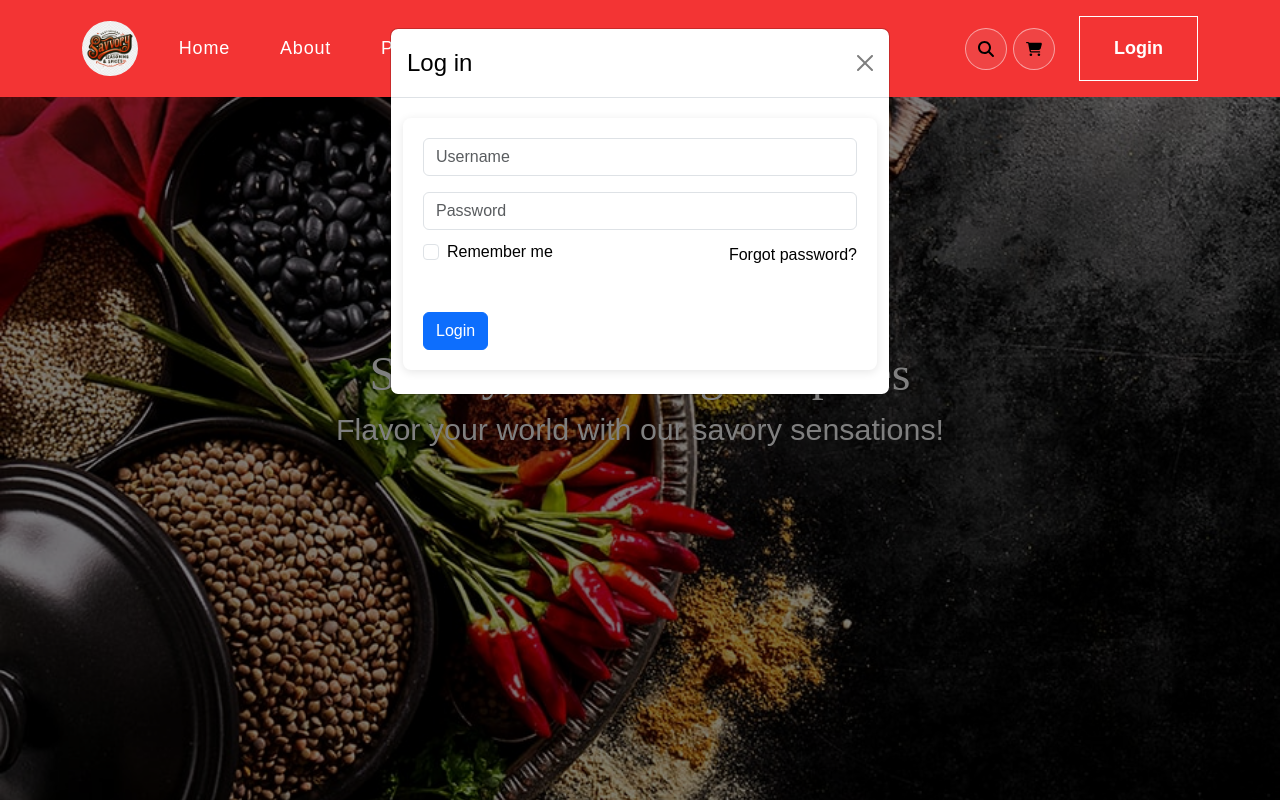
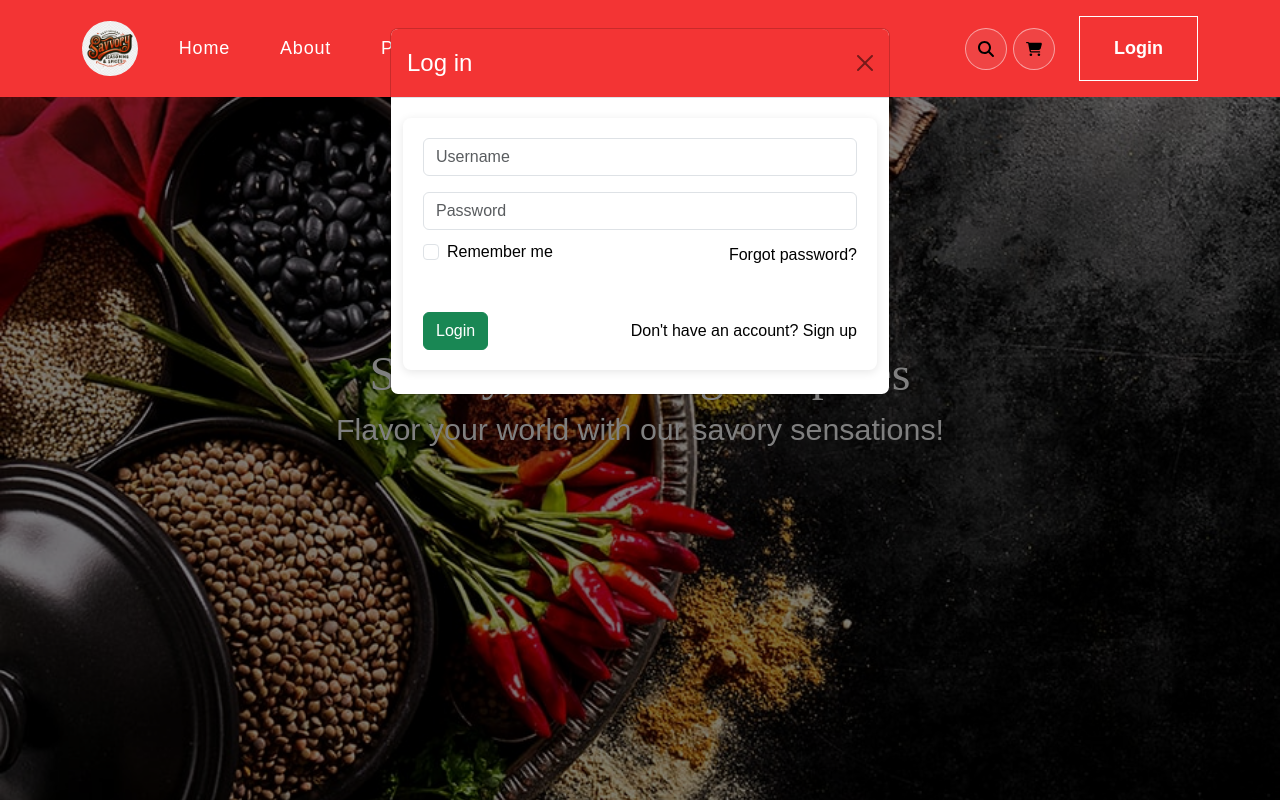
Before and after one commit to A-Daffeh/kani-ida-ui, a React (Vite) app: page / in a window 1280 px wide. Both pictures are taken after a click on the button "Login". Shown: the top 800 px of the page. Built offline with nearby package versions, Linux system fonts and the light colour scheme.

Commit message:
fixed login modal ui

```diff
--- a/src/App.css
+++ b/src/App.css
@@ -66,4 +66,5 @@ p.danger {
 .contact {
     position: relative;
     top: 150px;
+
 }
--- a/src/components/navbar/NavBar.css
+++ b/src/components/navbar/NavBar.css
@@ -199,3 +199,14 @@ nav.navbar .navbar-toggler[aria-expanded="true"] .navbar-toggler-icon {
 .forgot-password:hover {
     color: red;
 }
+
+.forgotpass-login {
+    display: flex;
+    justify-content: space-between;
+    align-items: center;
+}
+
+.modal-header {
+    background-color: #f33434;
+
+}
--- a/src/components/navbar/NavBar.jsx
+++ b/src/components/navbar/NavBar.jsx
@@ -11,9 +11,15 @@ import Form from 'react-bootstrap/Form';
 
 
 const NavBar = () => {
-    const [show, setShow] = useState(false); // state variable, who's state will change, and then the setter function which will change the state of the modal (setting it to true will keep the modal visible. its false by default )
+    // i first need to initalize the modal with the modal i think should be shown first
+    const [show, setShow] = useState(false); // state variable for the login form after the button is clicked, it will change the state to true from its being false thus, rendering the login form
+   const [isLogin, setIsLogin] = useState(true); // this usestate true for login form, since its picking up from when the login modal is shown
 
     const handleClose = () => setShow(false); // handleClose method  means to show the modal when its clicked
+
+    const toggleForm = () => {
+        setIsLogin(!isLogin); // when the register link is clicked, the login modal would go away
+    }
 
     const [activeLink, setActiveLink] = useState('banner');
 
@@ -61,19 +67,24 @@ const NavBar = () => {
                             <a href="#"><FontAwesomeIcon icon={faMagnifyingGlass} alt="Search" /></a>
                             <a href="#"><FontAwesomeIcon icon={faCartShopping} alt="Add to Cart" /></a>
                             </div>
-                            <button onClick={() => setShow(true)} className="vvd"><span>Login</span></button>
+                           <button onClick={() => setShow(true)} className="vvd"><span>Login</span></button>
+
                         </span>
                     </Navbar.Collapse>
                 </Container>
             </Navbar>
 
 
-            <Modal show={show} onHide={handleClose} style={{ zIndex: 9999 }}>
-                <Modal.Header closeButton>
-                    <Modal.Title className="modal-color">Log in</Modal.Title>
+            <Modal show={show} onHide={handleClose} style={{ zIndex: 9999 }} className="">
+                <Modal.Header className="modal-header" closeButton>
+                    <Modal.Title>{isLogin ? 'Log in' : 'Sign up'}</Modal.Title> {/* what this does is it checks if islogin is true, if it is, show the log in modal, if not show the sign up modal */ }
                 </Modal.Header>
                 <div className="container-fluid mb-4">
                     <Form className="form">
+                        {/* here the modal will be adjusted to display different content based on whether isLogin' is true or false
+                        you use conditional rendering to decide which content will be rendered , if its true it will show  the form will show the login stuff, if not, it will
+
+                        */}
                         <Form.Group className="mb-3" controlId="formBasicText">
                             <Form.Control type="form-text" placeholder="Username" />
                         </Form.Group>
@@ -88,10 +99,22 @@ const NavBar = () => {
 
                         <Form.Group className="mb-3" controlId="formBasicCheckbox" />
                         <Form.Check className="checkbox-text mb-5" type="checkbox" label="Remember me" />
-                        <Button variant="primary" type="submit">Login</Button>
+
+{/* if you want two elements to be in the same line but with space between the two use space-between and make sure the two elements are on the same line */ }
+                        <span className="forgotpass-login ">
+                                <Button variant="success" type="submit">Login</Button>
+                                <a className="forgot-password mb-0" href="#">Don't have an account? Sign up </a>
+                            </span>
+
+
+
+
+
+
                     </Form>
                 </div>
             </Modal>
+
         </>
     );
 }
```
